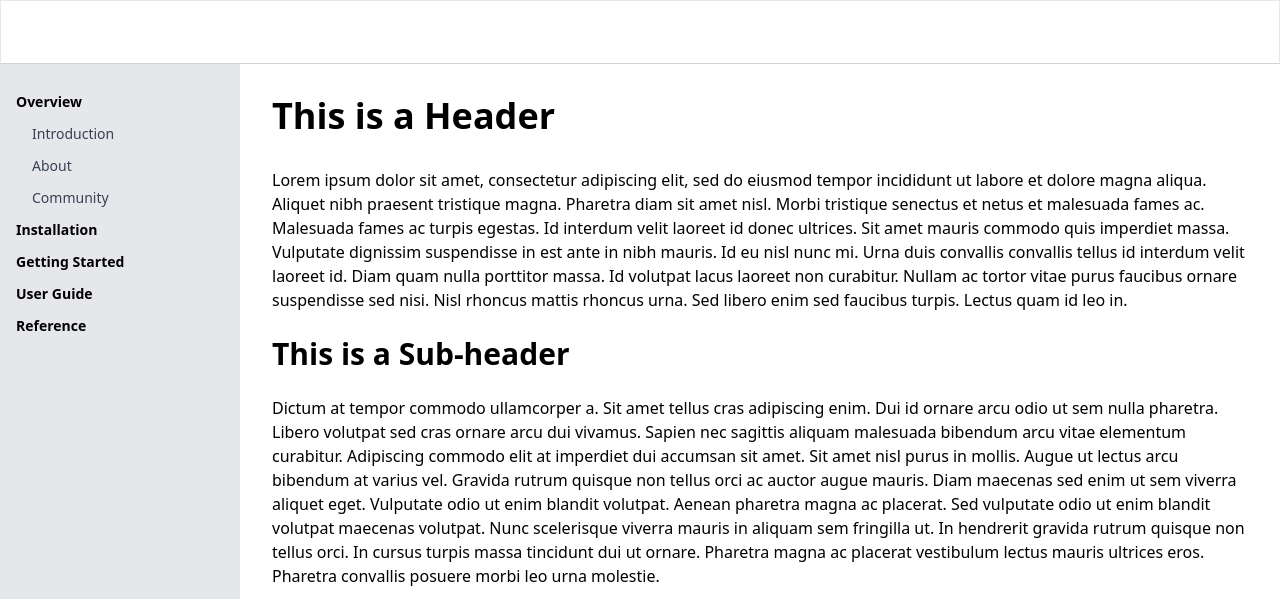
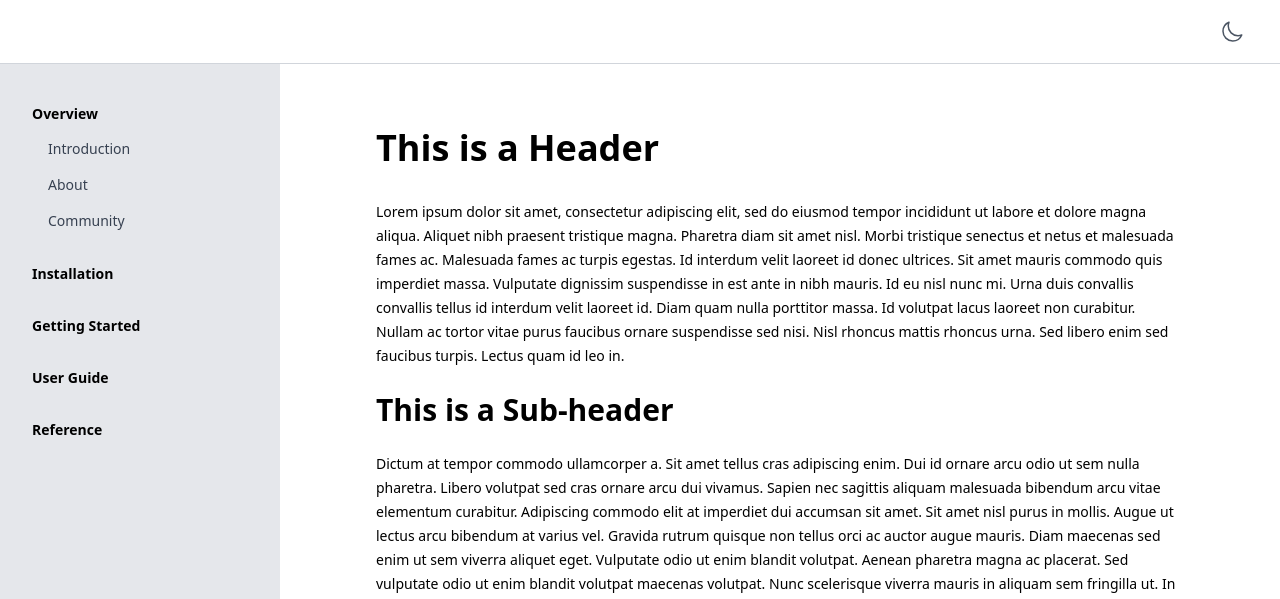
Before and after one commit to popphp/docs, a PHP site: page /app/view/index.phtml in a window 1280 px wide. Shown: the top 599 px of the page. Run offline with PHP 8.4, Linux system fonts and the light colour scheme; data that the repository does not hold is empty; some web fonts are replaced.

Commit message:
Work on layout

```diff
--- a/app/view/inc/header.phtml
+++ b/app/view/inc/header.phtml
@@ -23,10 +23,18 @@
 </head>
 <body>
     <div class="flex flex-col h-screen">
-        <header class="sticky top-0 z-40 w-full p-4 h-16 flex-none bg-white border border-solid border-b border-b-gray-300">
-            <a class="nav-icon hidden float-right p-1 border border-solid border-gray-200 text-gray-600 hover:text-gray-400 rounded-md" href="#" onclick="toggleSidebar('#sidebar'); return false;">
+        <header class="sticky top-0 z-40 w-full p-4 h-16 flex-none bg-white border-b border-solid border-b-gray-300 dark:bg-gray-950 dark:text-white dark:border-b dark:border-b-gray-700">
+            <a class="nav-icon hidden float-right p-1 bg-white border border-solid border-gray-200 text-gray-600 hover:text-gray-400 rounded-md dark:bg-gray-700 dark:text-gray-200 dark:border-none" href="#" onclick="toggleSidebar('#sidebar'); return false;">
                 <svg class="w-6 h-6" xmlns="http://www.w3.org/2000/svg" fill="none" viewBox="0 0 24 24" stroke-width="1.5" stroke="currentColor">
                     <path stroke-linecap="round" stroke-linejoin="round" d="M3.75 6.75h16.5M3.75 12h16.5m-16.5 5.25h16.5" />
+                </svg>
+            </a>
+            <a class="dark-icon float-right p-1 mr-4 text-gray-600 hover:text-gray-400 rounded-md dark:hover:text-gray-100" href="#" onclick="toggleDarkMode(); return false;">
+                <svg xmlns="http://www.w3.org/2000/svg" fill="none" viewBox="0 0 24 24" stroke-width="1.5" stroke="currentColor" class="w-6 h-6">
+                    <path stroke-linecap="round" stroke-linejoin="round" d="M21.752 15.002A9.718 9.718 0 0118 15.75c-5.385 0-9.75-4.365-9.75-9.75 0-1.33.266-2.597.748-3.752A9.753 9.753 0 003 11.25C3 16.635 7.365 21 12.75 21a9.753 9.753 0 009.002-5.998z" />
+                </svg>
+                <svg xmlns="http://www.w3.org/2000/svg" fill="none" viewBox="0 0 24 24" stroke-width="1.5" stroke="currentColor" class="hidden text-gray-400 hover:text-gray-100 w-6 h-6">
+                    <path stroke-linecap="round" stroke-linejoin="round" d="M12 3v2.25m6.364.386l-1.591 1.591M21 12h-2.25m-.386 6.364l-1.591-1.591M12 18.75V21m-4.773-4.227l-1.591 1.591M5.25 12H3m4.227-4.773L5.636 5.636M15.75 12a3.75 3.75 0 11-7.5 0 3.75 3.75 0 017.5 0z" />
                 </svg>
             </a>
             <h1><?=$title; ?></h1>
--- a/app/view/inc/nav.phtml
+++ b/app/view/inc/nav.phtml
@@ -1,4 +1,4 @@
-            <aside id="sidebar" class="col-left bg-gray-200 p-4 overflow-y-auto">
+            <aside id="sidebar" class="col-left bg-gray-200 pl-8 pr-8 pt-2 pb-2 overflow-y-auto dark:bg-gray-950">
                 <ul class="side-nav">
                     <li>
                         <a href="#">Overview</a>
--- a/app/view/index.phtml
+++ b/app/view/index.phtml
@@ -1,6 +1,6 @@
 <?php include __DIR__ . '/inc/header.phtml'; ?>
 <?php include __DIR__ . '/inc/nav.phtml'; ?>
-            <main class="col-right bg-white overflow-y-auto pl-8 pr-8 pt-4 pb-4">
+            <main class="col-right bg-white overflow-y-auto pl-24 pr-24 pt-12 pb-12 max-[768px]:pl-12 max-[768px]:pr-12 max-[768px]:pt-4 max-[768px]:pb-4 dark:text-gray-300 dark:bg-gray-900">
                 <h2>This is a Header</h2>
                 <p>Lorem ipsum dolor sit amet, consectetur adipiscing elit, sed do eiusmod tempor incididunt ut labore et dolore magna aliqua. Aliquet nibh praesent tristique magna. Pharetra diam sit amet nisl. Morbi tristique senectus et netus et malesuada fames ac. Malesuada fames ac turpis egestas. Id interdum velit laoreet id donec ultrices. Sit amet mauris commodo quis imperdiet massa. Vulputate dignissim suspendisse in est ante in nibh mauris. Id eu nisl nunc mi. Urna duis convallis convallis tellus id interdum velit laoreet id. Diam quam nulla porttitor massa. Id volutpat lacus laoreet non curabitur. Nullam ac tortor vitae purus faucibus ornare suspendisse sed nisi. Nisl rhoncus mattis rhoncus urna. Sed libero enim sed faucibus turpis. Lectus quam id leo in.</p>
                 <h4>This is a Sub-header</h4>
--- a/tailwind.config.js
+++ b/tailwind.config.js
@@ -2,6 +2,7 @@
 const defaultTheme = require('tailwindcss/defaultTheme')
 
 module.exports = {
+  darkMode: 'class',
   content: ["./app/view/**/*.phtml"],
   theme: {
     screens: {
```
Also changed, not shown: app/resources/css/app.css (+10 -10 lines), app/resources/js/app.js (+14 -1 lines), public/assets/css/app.min.css, public/assets/js/app.min.js.
